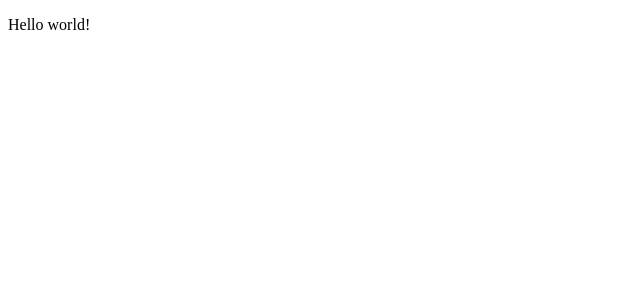
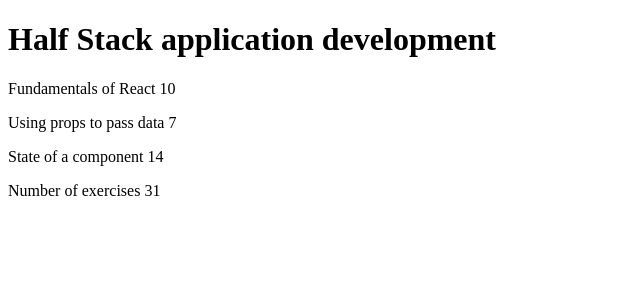
Before and after one commit to sponberry/fullstack_abigail_nottingham, a React (Create React App) app in the folder part1/: page / in a window 1280 px wide. Shown: the top 300 px of the page, without its empty margins (0-640 px from the left). Built offline with nearby package versions, Linux system fonts and the light colour scheme.

Commit message:
Completed exercise 1.1

```diff
--- a/part1/src/App.js
+++ b/part1/src/App.js
@@ -1,9 +1,40 @@
 import React from "react";
 
-const App = () => (
-  <div>
-    <p>Hello world!</p>
-  </div>
+const Header = (props) => (
+  <h1>{props.title}</h1>
 )
 
+const Content = (props) => (
+  <>
+  {props.parts.map(function (part, index) {
+    return (
+      <p key={index}>{part} {props.exercises[index]}</p>
+    )
+  })}
+  </>
+)
+
+const Total = (props) => (
+  <p>Number of exercises {props.totals}</p>
+)
+
+const App = () => {
+  const course = 'Half Stack application development';
+  const part1 = 'Fundamentals of React';
+  const exercises1 = 10;
+  const part2 = 'Using props to pass data';
+  const exercises2 = 7;
+  const part3 = 'State of a component';
+  const exercises3 = 14;
+
+
+  return (
+  <div>
+    <Header title={course} />
+    <Content parts={[part1, part2, part3]} exercises={[exercises1, exercises2, exercises3]} />
+    <Total totals={exercises1 + exercises2 + exercises3} />
+  </div>
+  )
+}
+
 export default App;
```
